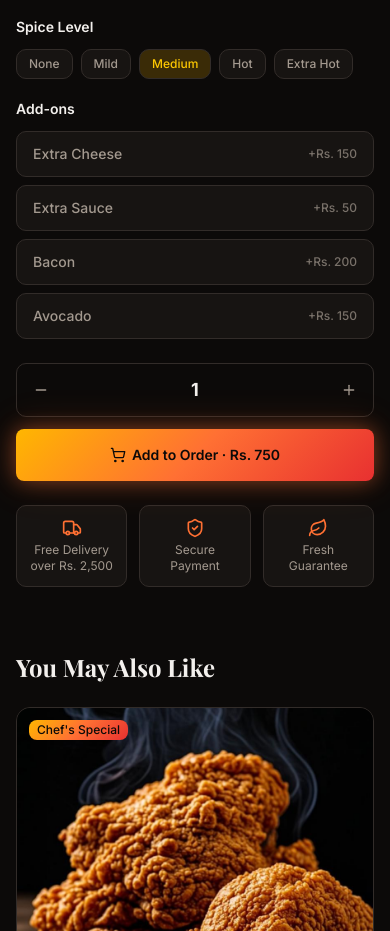
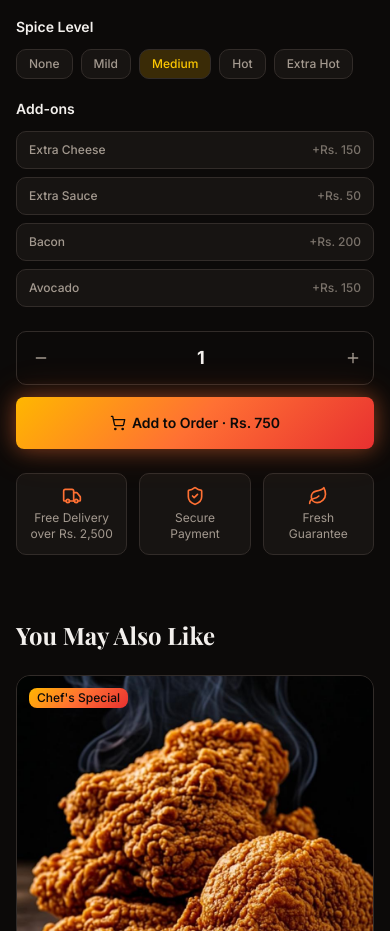
Before and after one commit to Aamirn1/foodexpress, a Next.js app: page /menu/chicken-wings in a window 390 px wide. Shown: the part 1120-2051 px from the top of the page. Built offline with nearby package versions, Linux system fonts and the light colour scheme; a web font is replaced by a local one.

Commit message:
Shrink add-on text to text-xs on mobile, push + button to right edge with pr-3

```diff
--- a/src/components/pages/MenuItemPage.tsx
+++ b/src/components/pages/MenuItemPage.tsx
@@ -325,14 +325,14 @@ export default function MenuItemPage({ id }: MenuItemPageProps) {
                   <button
                     key={addon.label}
                     onClick={() => toggleAddon(idx)}
-                    className={`flex justify-between items-center w-full px-4 py-3 rounded-lg text-sm font-medium transition-all border ${
+                    className={`flex justify-between items-center w-full px-3 py-2.5 rounded-lg text-xs sm:text-sm font-medium transition-all border ${
                       selectedAddons.includes(idx)
                         ? 'bg-primary/20 text-primary border-primary/50'
                         : 'bg-card text-muted-foreground border-border hover:border-primary/30'
                     }`}
                   >
                     <span className="whitespace-nowrap">{addon.label}</span>
-                    <span className="whitespace-nowrap text-xs opacity-70">
+                    <span className="whitespace-nowrap opacity-70">
                       +{formatPrice(addon.extra)}
                     </span>
                   </button>
@@ -342,19 +342,19 @@ export default function MenuItemPage({ id }: MenuItemPageProps) {
 
             {/* Quantity & Add to Order */}
             <div className="flex flex-col gap-3 mb-6">
-              <div className="flex justify-between items-center w-full px-4 border border-border rounded-lg">
+              <div className="flex items-center w-full border border-border rounded-lg overflow-hidden">
                 <button
                   onClick={() => setQuantity(Math.max(1, quantity - 1))}
-                  className="py-3 text-muted-foreground hover:text-foreground hover:bg-secondary transition-colors"
+                  className="pl-4 pr-2 py-3 text-muted-foreground hover:text-foreground hover:bg-secondary transition-colors"
                 >
                   <Minus className="w-4 h-4" />
                 </button>
-                <span className="py-3 text-foreground font-bold text-lg">
+                <span className="flex-1 py-3 text-foreground font-bold text-lg text-center">
                   {quantity}
                 </span>
                 <button
                   onClick={() => setQuantity(quantity + 1)}
-                  className="py-3 text-muted-foreground hover:text-foreground hover:bg-secondary transition-colors"
+                  className="pr-3 py-3 text-muted-foreground hover:text-foreground hover:bg-secondary transition-colors"
                 >
                   <Plus className="w-4 h-4" />
                 </button>
```
